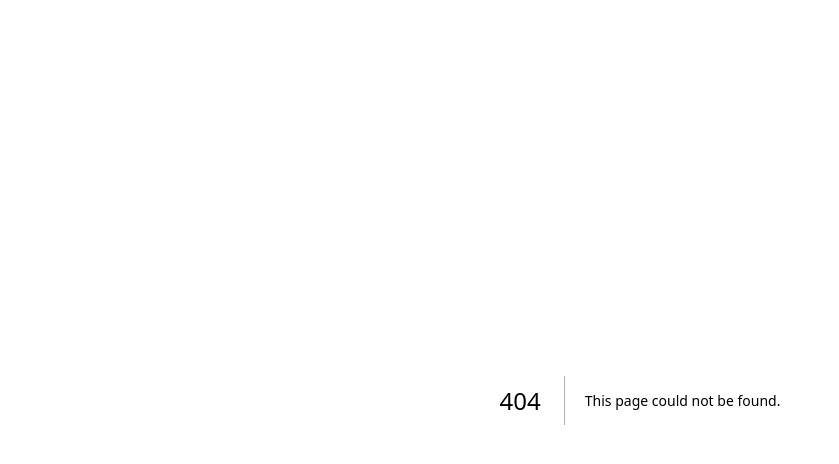
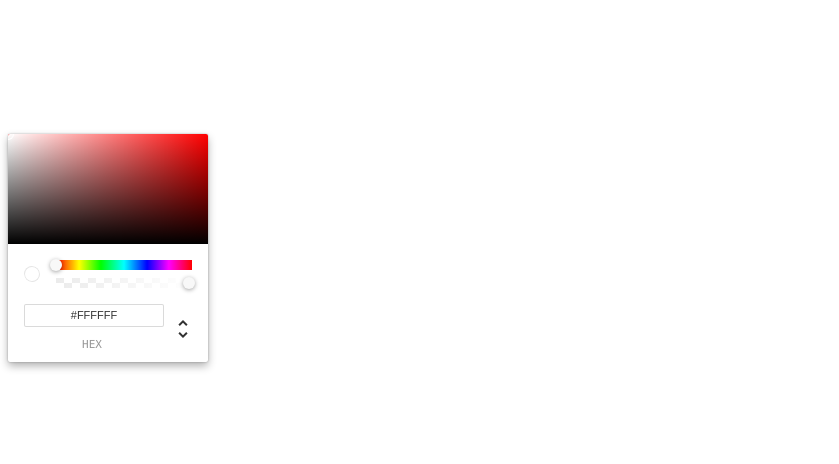
Before and after one commit to mandeep51/practical-react, a Next.js app: page /color-picker in a window 1280 px wide. Before the commit this address had no page. Shown: the top 464 px of the page, without its empty margins (0-839 px from the left). Built offline with nearby package versions, Linux system fonts and the light colour scheme.

Commit message:
react color picker

```diff
--- a/package.json
+++ b/package.json
@@ -12,6 +12,7 @@
     "@tippyjs/react": "^4.2.6",
     "next": "13.5.3",
     "react": "18.2.0",
+    "react-color": "^2.19.3",
     "react-dom": "18.2.0",
     "react-icons": "^4.11.0",
     "react-modal": "^3.16.1",
--- /dev/null
+++ b/pages/color-picker.js
@@ -0,0 +1,18 @@
+import React, { useState } from 'react'
+import { ChromePicker } from 'react-color'
+
+function Home() {
+    let [color,setColor]=useState('#fff')
+  return (
+    <>
+    <div height="100px" width="200px" style={{backgroundColor:color}}></div>
+    <h1 style={{color:color}}>hlo</h1>
+    <br></br>
+    <br></br>
+    <br></br>
+      <ChromePicker height="100px" width="200px" color={color} onChange={updatedColor=>setColor(updatedColor.hex)}  ></ChromePicker>
+    </>
+  )
+}
+
+export default Home
```
Also changed, not shown: 1 other file (tests, documents, lock files or other folders).
